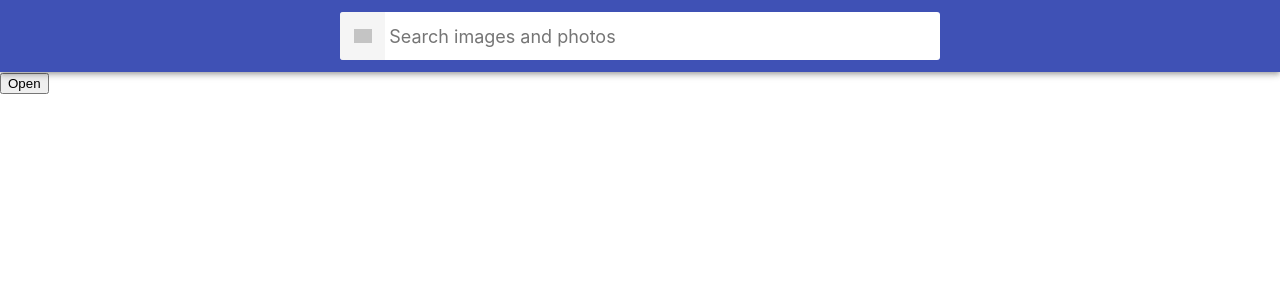
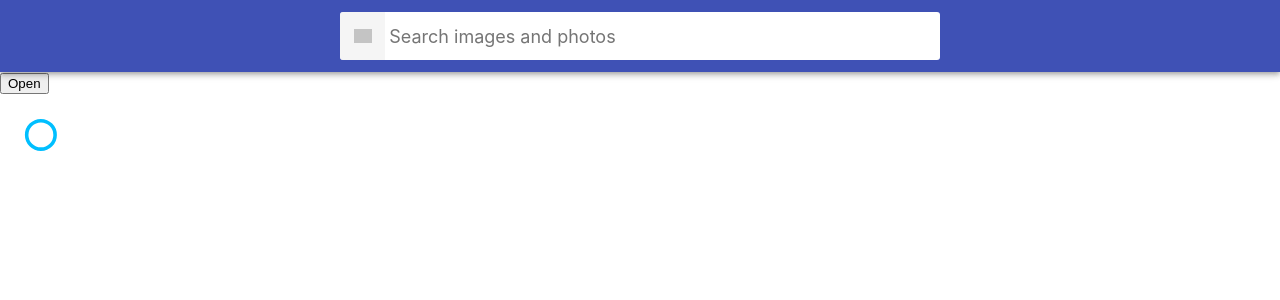
Before and after one commit to AlexandrSybirko/goit-react-hw-03-image-finder, a React (Create React App) app: page / in a window 1280 px wide. Shown: the top 300 px of the page. Built offline with nearby package versions, Linux system fonts and the light colour scheme; grey boxes are pictures that could not be loaded.

Commit message:
Добавляет лоадер

```diff
--- a/package.json
+++ b/package.json
@@ -6,10 +6,12 @@
     "@testing-library/jest-dom": "^5.11.6",
     "@testing-library/react": "^11.2.2",
     "@testing-library/user-event": "^12.5.0",
+    "axios": "^0.21.0",
     "basiclightbox": "^5.0.3",
     "react": "^17.0.1",
     "react-dom": "^17.0.1",
     "react-icons": "^4.1.0",
+    "react-loader-spinner": "^3.1.14",
     "react-scripts": "4.0.1",
     "web-vitals": "^0.2.4"
   },
--- a/src/App.js
+++ b/src/App.js
@@ -1,14 +1,26 @@
 import React, { Component } from 'react';
-
+// import axios from 'axios';
 import Searchbar from './components/Searchbar/Searchbar'
 import Modal from './components/Modal/Modal'
-
+import ImageLoader from './components/Loader/Loader'
 
 class App extends Component {
   state = {
     imageName: '',
+    loading: true,
+    // image: {},
+    // page: 1,
     showModal: false
   }
+
+  // componentDidMount() {
+  // const API_KEY = '19089587-d048225f5585fc89c8e323f31';
+  //   const BASE_URL = 'https://pixabay.com/api';
+  //   axios
+  //     .get(`${BASE_URL}/?image_type=photo&orientation=horizontal&q=${this.searchQuery}&page=${this.page}&per_page=12&key=${API_KEY}`)
+  //     .then(response => this.setState({ articles: response.data.hits }));
+  // }
+
 
   toggleModal = () => {
     this.setState(({showModal}) => ({showModal: !showModal}))
@@ -28,7 +40,7 @@ class App extends Component {
 
   render() {
 
-const {showModal} = this.state
+const {loading, showModal} = this.state
 
     return (
       <>
@@ -37,6 +49,8 @@ const {showModal} = this.state
         <button type="button" onClick={this.toggleModal}>Open</button>
       {showModal && (<Modal onClose={this.toggleModal}></Modal>)}
 
+        {loading && <ImageLoader />}
+
       </>
     );
   }
--- /dev/null
+++ b/src/components/Loader/Loader.js
@@ -0,0 +1,15 @@
+import React, { Component } from 'react';
+import Loader from 'react-loader-spinner';
+import 'react-loader-spinner/dist/loader/css/react-spinner-loader.css';
+
+export default class ImageLoader extends Component {
+  //other logic
+  render() {
+    return (
+      <Loader
+        type="Rings" color="#00BFFF" height={80} width={80}
+
+      />
+    );
+  }
+}
```
Also changed, not shown: 1 other file (tests, documents, lock files or other folders).
